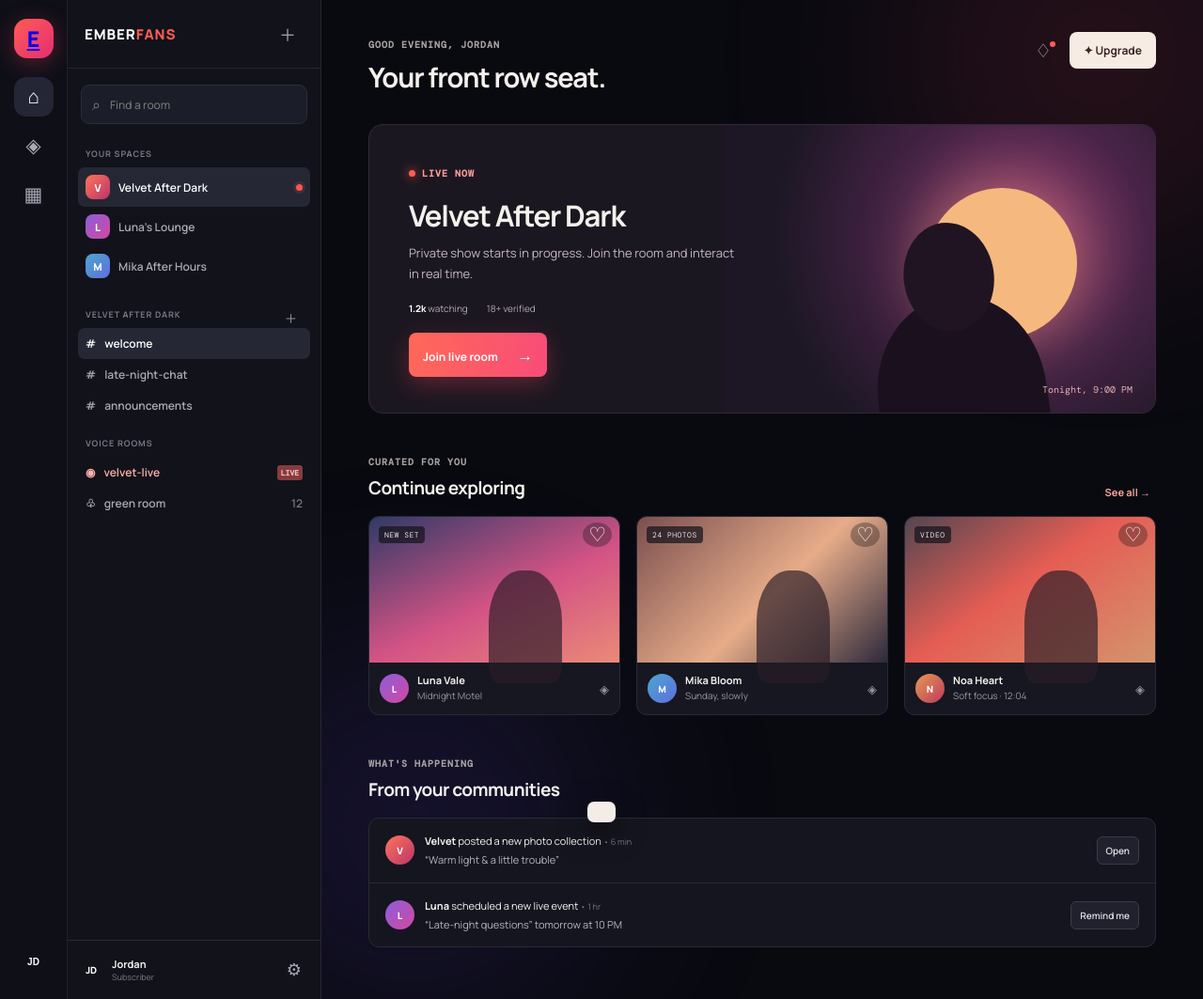
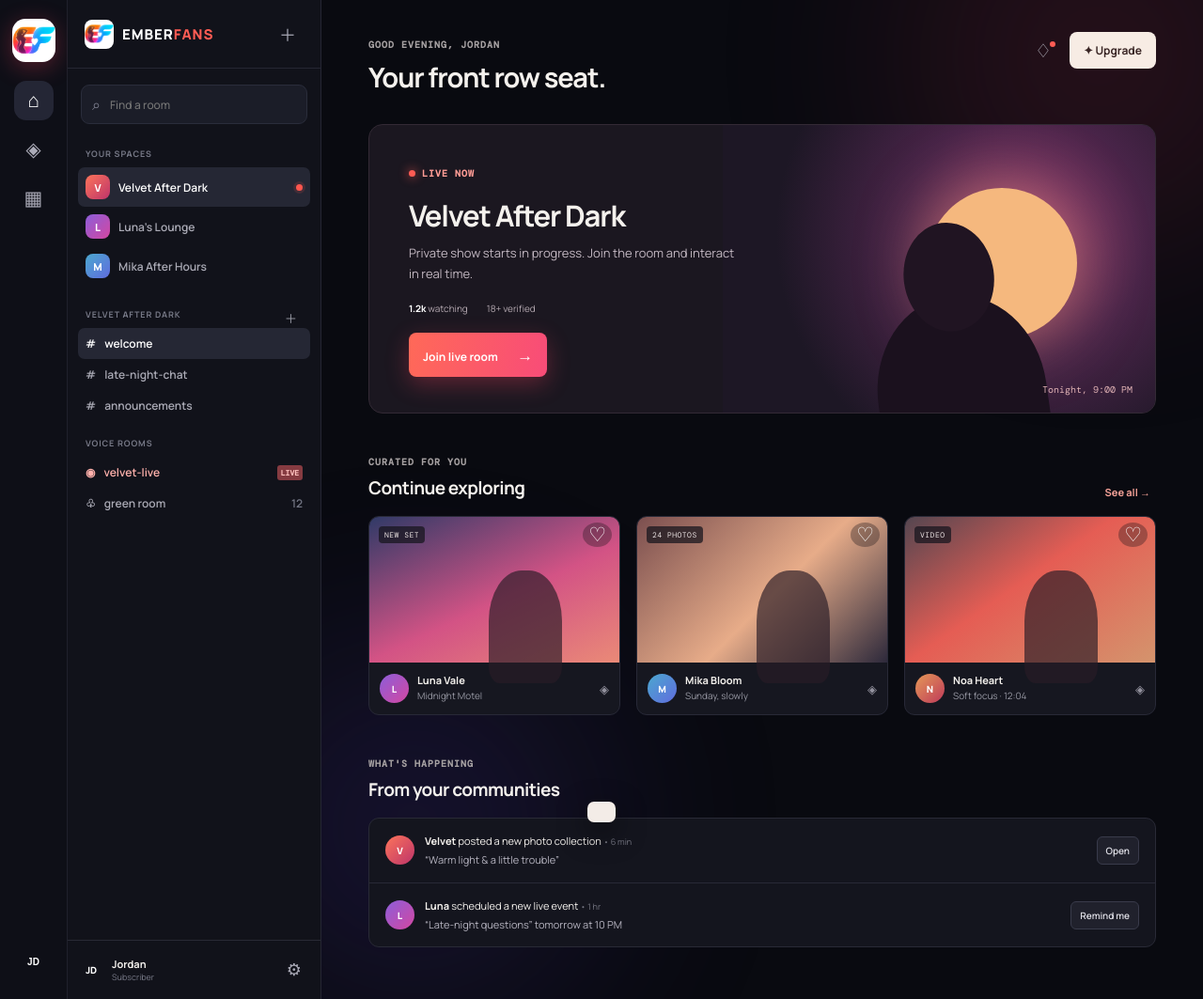
Before and after one commit to mrjohndowe/emberfans_creator, a plain HTML site: page index.html in a window 1280 px wide. Shown: the whole page at 94% size. Drawn offline with nearby package versions, Linux system fonts and the light colour scheme.

Commit message:
Use EmberFans logo asset in navigation

```diff
--- a/index.html
+++ b/index.html
@@ -9,12 +9,20 @@
     <link rel="preconnect" href="https://fonts.gstatic.com" crossorigin />
     <link href="https://fonts.googleapis.com/css2?family=DM+Mono:wght@400;500&family=Manrope:wght@400;500;600;700;800&display=swap" rel="stylesheet" />
     <link rel="stylesheet" href="styles.css" />
+    <style>
+      .brand { display: grid; place-items: center; width: 46px; height: 46px; border-radius: 14px; overflow: hidden; background: #fff; box-shadow: 0 5px 25px #ec3f5a55; }
+      .brand-logo { display: block; width: 100%; height: 100%; object-fit: contain; }
+      .wordmark { display: flex; align-items: center; gap: 9px; }
+      .wordmark > img { width: 31px; height: 31px; object-fit: contain; background: #fff; border-radius: 8px; }
+      .wordmark > span { font-weight: 800; font-size: 15px; letter-spacing: .9px; color: #fff; }
+      .wordmark > span > span { color: var(--ember); }
+    </style>
   </head>
   <body>
     <div class="ambient ambient-one"></div><div class="ambient ambient-two"></div>
     <div class="app-shell">
       <aside class="rail" aria-label="Primary navigation">
-        <a class="brand" href="#home" aria-label="EmberFans home"><span class="brand-mark">E</span></a>
+        <a class="brand" href="#home" aria-label="EmberFans home"><img class="brand-logo" src="assets/emberfans-logo.png" alt="EmberFans" /></a>
         <nav class="rail-nav">
           <button class="rail-button active" data-view="home" title="Home"><span>⌂</span></button>
           <button class="rail-button" data-view="discover" title="Discover"><span>◈</span></button>
@@ -24,7 +32,7 @@
       </aside>
 
       <aside class="sidebar">
-        <div class="sidebar-top"><a class="wordmark" href="#home">EMBER<span>FANS</span></a><button class="icon-button" id="newRoom" aria-label="Create room">＋</button></div>
+        <div class="sidebar-top"><a class="wordmark" href="#home"><img src="assets/emberfans-logo.png" alt="EmberFans" /><span>EMBER<span>FANS</span></span></a><button class="icon-button" id="newRoom" aria-label="Create room">＋</button></div>
         <div class="search"><span>⌕</span><input id="searchRooms" placeholder="Find a room" aria-label="Find a room" /></div>
         <section class="side-section"><p class="side-label">YOUR SPACES</p>
           <button class="space selected" data-room="velvet"><span class="space-icon ember">V</span><span>Velvet After Dark</span><i class="live-dot"></i></button>
```
Also changed, not shown: assets/emberfans-logo.png (added).
